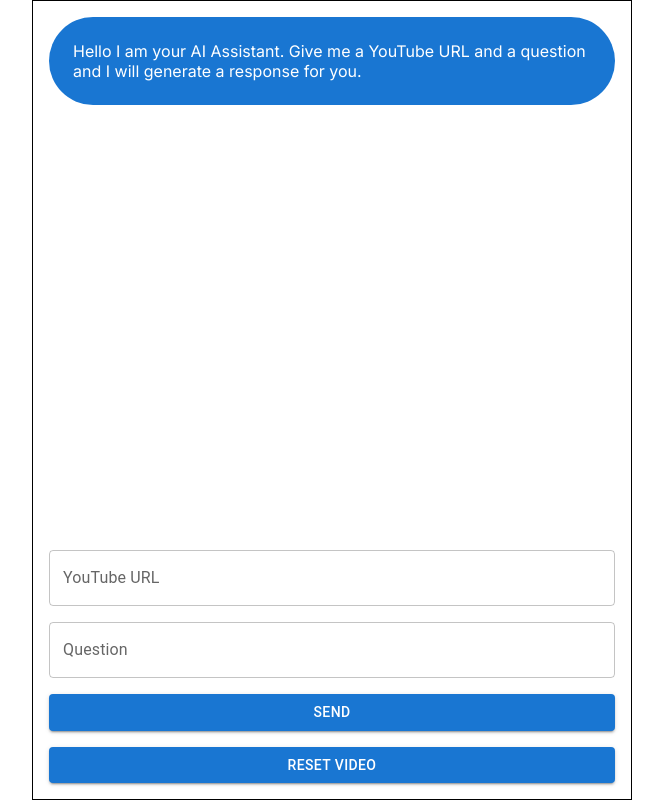
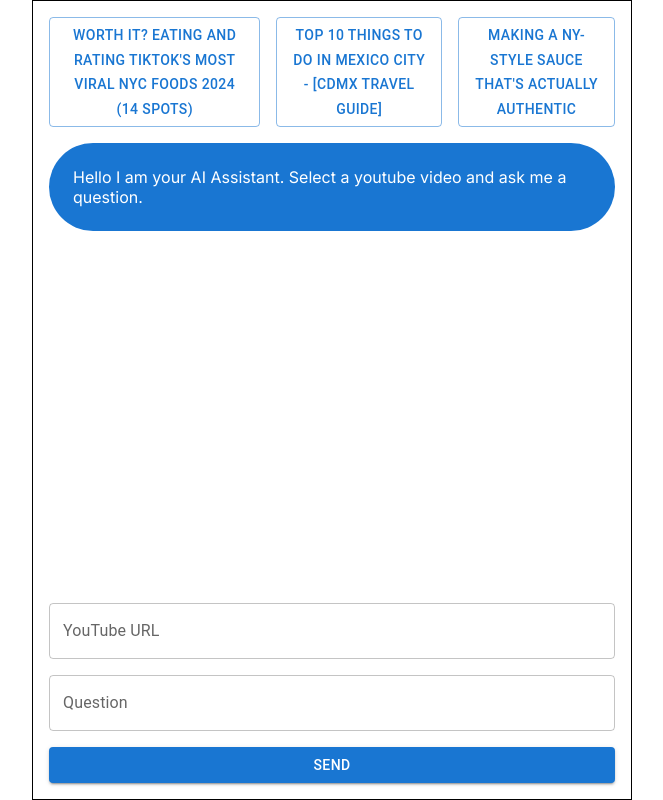
Before and after one commit to EdgarSantamaria/ai_chatbot, a Next.js app: page / in a window 1280 px wide. Shown: the whole page, without its empty margins (308-971 px from the left). Built offline with nearby package versions, Linux system fonts and the light colour scheme.

Commit message:
added links for users to select

```diff
--- a/app/page.js
+++ b/app/page.js
@@ -6,7 +6,7 @@ export default function Home() {
   const [messages, setMessages] = useState([
     {
       role: 'assistant',
-      content: `Hello I am your AI Assistant. Give me a YouTube URL and a question and I will generate a response for you.`,
+      content: `Hello I am your AI Assistant. Select a youtube video and ask me a question.`,
     }
   ]);
   const [youtubeUrl, setYoutubeUrl] = useState('');
@@ -74,14 +74,24 @@ export default function Home() {
       });
     }
   }
-
   const resetVideo = async () => {
     setisVideo(false)
     setYoutubeUrl('')
     setMessages([
-      { role: 'assistant', content: `Enter a new video.` }
+      { role: 'assistant', content: `Select a new video.` }
     ])
   }
+
+  // YouTube links
+  const youtubeLinks = [
+    { url: "https://youtu.be/5x_NRqnMVJU?si=bSMD0BnKg5snK-om", label: "Worth It? Eating and Rating TikTok's Most VIRAL NYC Foods 2024 (14 spots)" },
+    { url: "https://www.youtube.com/watch?v=iAI4a0tU_do", label: "TOP 10 Things to do in MEXICO CITY - [CDMX Travel Guide]" },
+    { url: "https://youtu.be/t9xRdKVgOHA?si=tNKF9zPExrOoJyLG", label: "Making a NY-Style Sauce That's ACTUALLY Authentic" }
+  ];
+
+  const handleLinkClick = (url) => {
+    setYoutubeUrl(url);
+  };
 
   return (
     <Box
@@ -92,7 +102,6 @@ export default function Home() {
       justifyContent="center"
       alignItems="center"
     >
-
       <Stack
         width="600px"
         height="800px"
@@ -101,6 +110,15 @@ export default function Home() {
         p={2}
         spacing={2}
       >
+        {!isVideo && (
+          <Stack direction="row" spacing={2} justifyContent="center">
+            {youtubeLinks.map((link, index) => (
+              <Button key={index} variant="outlined" onClick={() => handleLinkClick(link.url)}>
+                {link.label}
+              </Button>
+            ))}
+          </Stack>
+        )}
 
         <Stack
           direction="column"
@@ -109,7 +127,6 @@ export default function Home() {
           overflow="auto"
           maxHeight="100%"
         >
-
           {messages.map((message, index) => (
             <Box
               key={index}
@@ -121,7 +138,7 @@ export default function Home() {
                 color="white"
                 p={3}
                 borderRadius={16}
-                sx={{whiteSpace: "pre-wrap"}}
+                sx={{ whiteSpace: "pre-wrap" }}
               >
                 {message.content}
               </Box>
@@ -130,12 +147,14 @@ export default function Home() {
         </Stack>
 
         <Stack direction="column" spacing={2}>
-          {!isVideo &&(<TextField
-            label="YouTube URL"
-            fullWidth
-            value={youtubeUrl}
-            onChange={(e) => setYoutubeUrl(e.target.value)}
-          />)}
+          {!isVideo && (
+            <TextField
+              label="YouTube URL"
+              fullWidth
+              value={youtubeUrl}
+              onChange={(e) => setYoutubeUrl(e.target.value)}
+            />
+          )}
 
           <TextField
             label="Question"
@@ -144,9 +163,9 @@ export default function Home() {
             onChange={(e) => setQuery(e.target.value)}
           />
           <Button variant="contained" onClick={sendMessage}>Send</Button>
-          <Button variant="contained" onClick={resetVideo}>
+          {isVideo && (<Button variant="contained" onClick={resetVideo}>
             Reset Video
-          </Button>
+          </Button>)}
         </Stack>
       </Stack>
     </Box>
```
